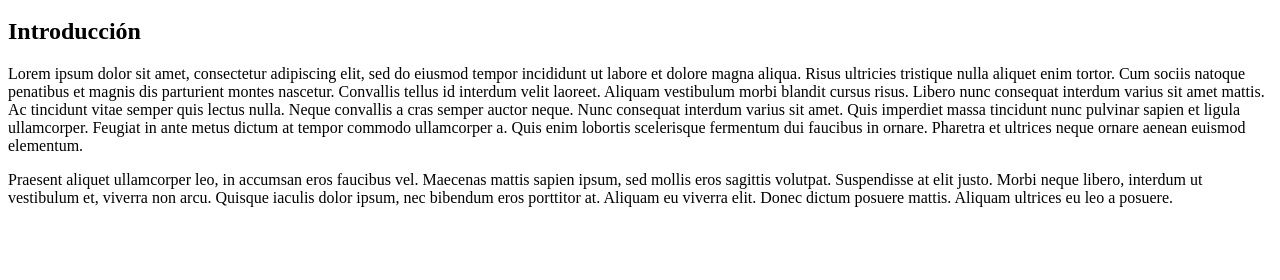
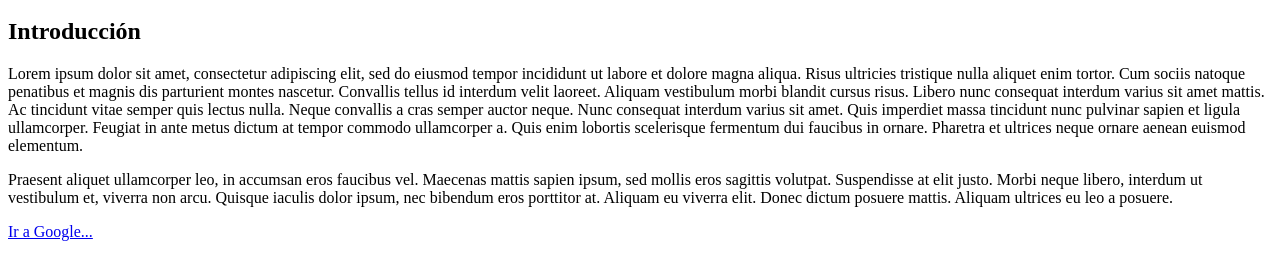
Before and after one commit to fervalencia57/Clase2EsenProgra, a plain HTML site: page Website/index.html in a window 1280 px wide. Shown: the part 48-328 px from the top of the page. Drawn offline with Linux system fonts and the light colour scheme.

Commit message:
Update index.html

```diff
--- a/Website/index.html
+++ b/Website/index.html
@@ -11,5 +11,7 @@
 			<p>Lorem ipsum dolor sit amet, consectetur adipiscing elit, sed do eiusmod tempor incididunt ut labore et dolore magna aliqua. Risus ultricies tristique nulla aliquet enim tortor. Cum sociis natoque penatibus et magnis dis parturient montes nascetur. Convallis tellus id interdum velit laoreet. Aliquam vestibulum morbi blandit cursus risus. Libero nunc consequat interdum varius sit amet mattis. Ac tincidunt vitae semper quis lectus nulla. Neque convallis a cras semper auctor neque. Nunc consequat interdum varius sit amet. Quis imperdiet massa tincidunt nunc pulvinar sapien et ligula ullamcorper. Feugiat in ante metus dictum at tempor commodo ullamcorper a. Quis enim lobortis scelerisque fermentum dui faucibus in ornare. Pharetra et ultrices neque ornare aenean euismod elementum.</p>
 
 			<p>Praesent aliquet ullamcorper leo, in accumsan eros faucibus vel. Maecenas mattis sapien ipsum, sed mollis eros sagittis volutpat. Suspendisse at elit justo. Morbi neque libero, interdum ut vestibulum et, viverra non arcu. Quisque iaculis dolor ipsum, nec bibendum eros porttitor at. Aliquam eu viverra elit. Donec dictum posuere mattis. Aliquam ultrices eu leo a posuere.</p>
+			<a href="https://www.google.com/" target="_blank">Ir a Google...</a>
+
 		</body>
 </html>
```
